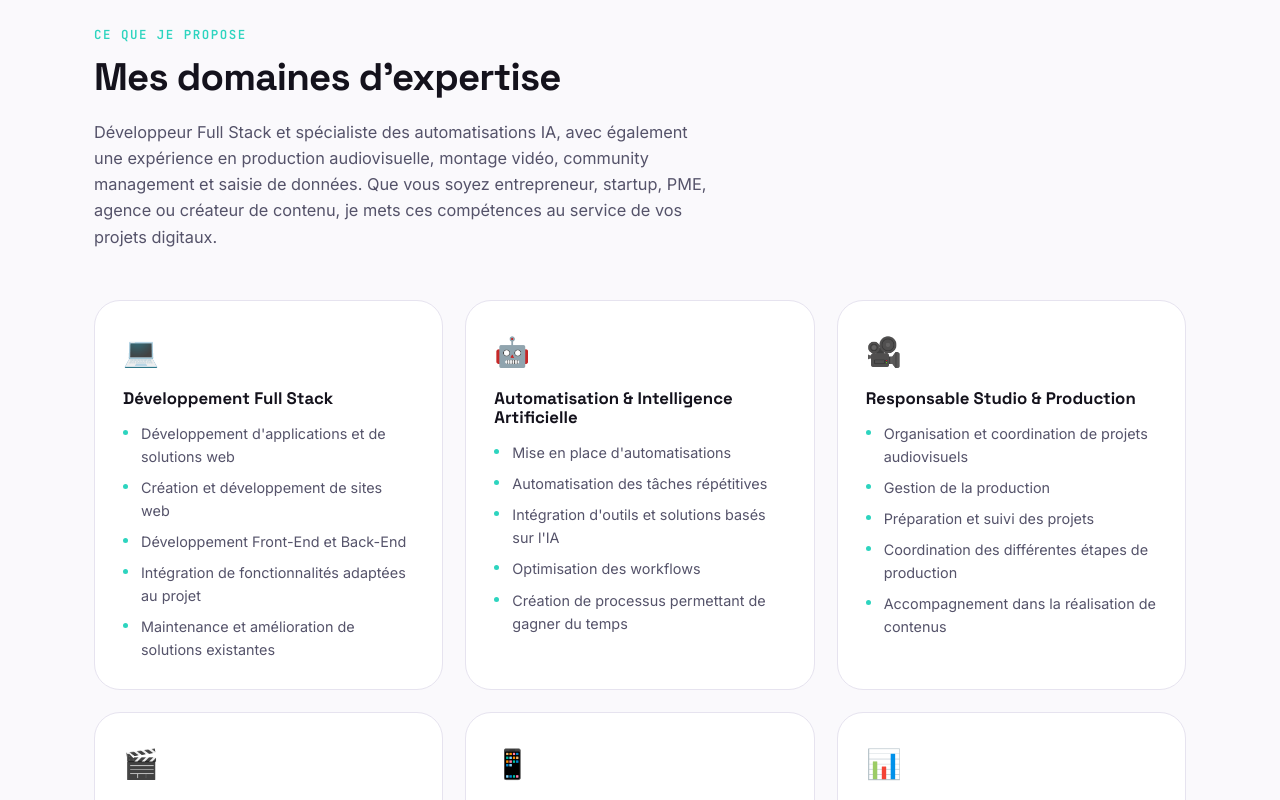
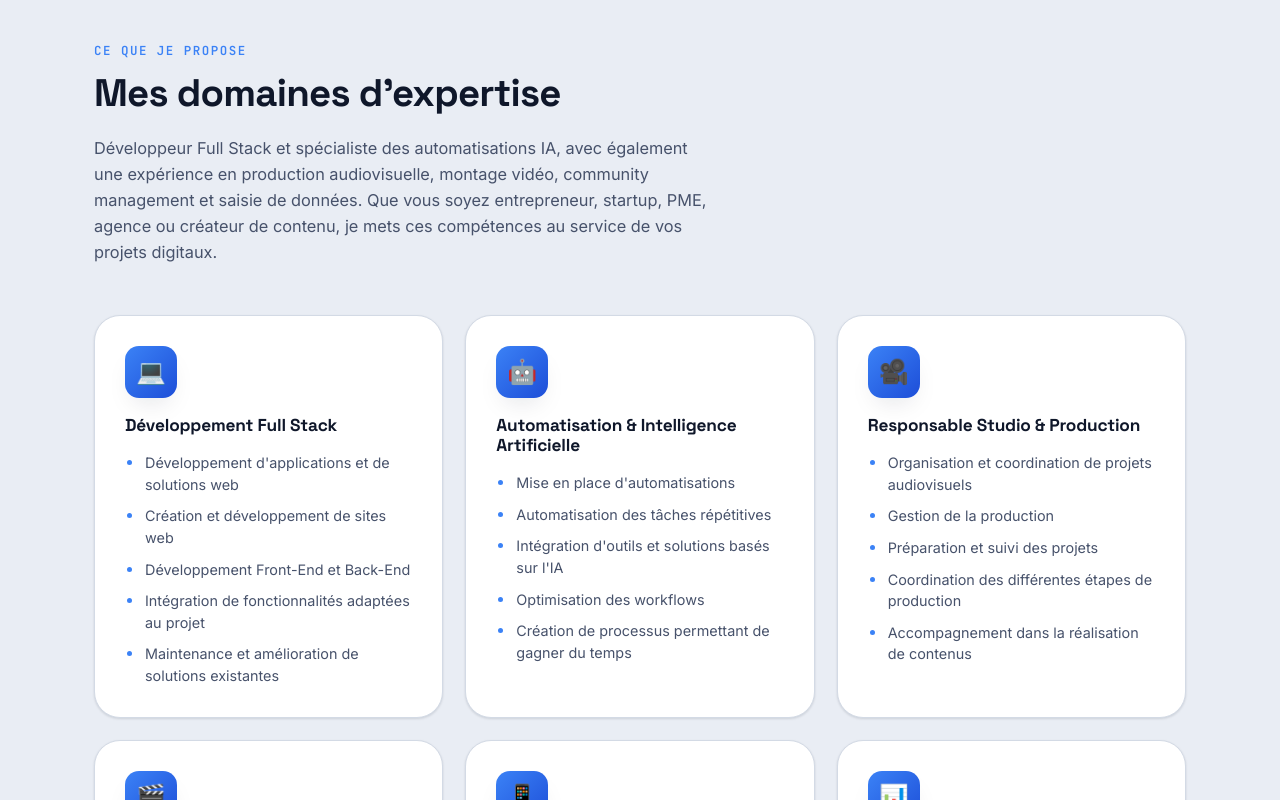
Before and after one commit to harstmann/portefolio-final, a plain HTML site: page index.html in a window 1280 px wide. Shown: the part 3634-4434 px from the top of the page. Drawn offline with Linux system fonts and the light colour scheme.

Commit message:
refactor(design): palette bleu/noir stricte + refonte contraste cartes
Diagnostic : le rose signalé venait du cache navigateur (le fichier
déployé était déjà correct) ; la section Services paraissait "à plat"
car aucune carte n'avait d'ombre au repos et le fond de page/carte du
thème clair étaient quasi identiques (#faf9fc vs #ffffff).

- Palette recentrée strictement sur bleu (#3b82f6/#1d4ed8) + fonds
  noir/anthracite (dark) et gris-bleu clair (light), suppression de
  toute teinte teal/violette
- Nouveau token --shadow-rest appliqué à toutes les cartes (skill,
  service, project, stat, contact, timeline, why-grid) pour une
  séparation visuelle nette même sans survol
- Contraste du thème clair augmenté (bg #e9edf4 vs surface #ffffff,
  bordures plus visibles) pour éviter l'effet "liste à plat"
- Cartes de service redessinées : badge d'icône en dégradé bleu,
  liseré d'accent animé au survol
- Cache-busting (?v=3) sur les assets CSS/JS + favicon recoloré

Co-Authored-By: Claude Sonnet 5 <noreply@anthropic.com>

```diff
--- a/assets/css/style.css
+++ b/assets/css/style.css
@@ -4,42 +4,44 @@
   --font-head: 'Space Grotesk', 'Inter', sans-serif;
   --font-mono: 'JetBrains Mono', 'SFMono-Regular', Menlo, monospace;
 
-  --bg: #0a0a0f;
-  --bg-alt: #0d0d14;
-  --surface: #131319;
-  --surface-hover: #1a1a22;
-  --border: #24242e;
-  --text: #f5f4fa;
-  --text-muted: #a3a1b3;
-  --text-faint: #6d6b80;
+  --bg: #05070d;
+  --bg-alt: #080b13;
+  --surface: #10141d;
+  --surface-hover: #171c28;
+  --border: #232a38;
+  --text: #f2f4f8;
+  --text-muted: #a3acbd;
+  --text-faint: #6b7386;
 
-  --accent: #2dd4bf;
-  --accent-2: #6366f1;
-  --accent-soft: rgba(45, 212, 191, 0.14);
+  --accent: #3b82f6;
+  --accent-2: #1d4ed8;
+  --accent-soft: rgba(59, 130, 246, 0.16);
 
   --radius-sm: 8px;
   --radius-md: 16px;
   --radius-lg: 26px;
 
-  --shadow-md: 0 10px 30px -12px rgba(0, 0, 0, 0.45);
-  --shadow-lg: 0 25px 60px -20px rgba(0, 0, 0, 0.55);
+  --shadow-rest: 0 1px 2px rgba(0, 0, 0, 0.3);
+  --shadow-md: 0 10px 30px -12px rgba(0, 0, 0, 0.5);
+  --shadow-lg: 0 25px 60px -20px rgba(0, 0, 0, 0.6);
 
   --transition: 200ms cubic-bezier(.4,0,.2,1);
   color-scheme: dark;
 }
 
 [data-theme="light"] {
-  --bg: #faf9fc;
-  --bg-alt: #ffffff;
+  --bg: #e9edf4;
+  --bg-alt: #f3f5f9;
   --surface: #ffffff;
-  --surface-hover: #f3f1f8;
-  --border: #e6e3ef;
-  --text: #14121c;
-  --text-muted: #55536a;
-  --text-faint: #8c8a9c;
-  --accent-soft: rgba(45, 212, 191, 0.12);
-  --shadow-md: 0 10px 30px -14px rgba(16, 24, 32, 0.18);
-  --shadow-lg: 0 25px 60px -20px rgba(16, 24, 32, 0.22);
+  --surface-hover: #eef1f7;
+  --border: #d3dae5;
+  --text: #0f172a;
+  --text-muted: #47526b;
+  --text-faint: #7c869c;
+  --accent-soft: rgba(37, 99, 235, 0.10);
+  --shadow-rest: 0 1px 3px rgba(15, 23, 42, 0.08), 0 1px 2px rgba(15, 23, 42, 0.05);
+  --shadow-md: 0 12px 28px -12px rgba(15, 23, 42, 0.18);
+  --shadow-lg: 0 25px 60px -20px rgba(15, 23, 42, 0.25);
   color-scheme: light;
 }
 
@@ -144,7 +146,7 @@ h1, h2, h3 { font-family: var(--font-head); line-height: 1.15; font-weight: 700;
 .hero::before {
   content: ""; position: absolute; inset: -20% -10% auto; height: 700px;
   background: radial-gradient(60% 60% at 30% 20%, var(--accent-soft), transparent 70%),
-              radial-gradient(50% 50% at 80% 10%, rgba(99, 102, 241, 0.14), transparent 70%);
+              radial-gradient(50% 50% at 80% 10%, rgba(29, 78, 216, 0.16), transparent 70%);
   pointer-events: none; z-index: -1;
 }
 .hero-inner {
@@ -240,9 +242,10 @@ h1, h2, h3 { font-family: var(--font-head); line-height: 1.15; font-weight: 700;
 .stats-grid { display: grid; grid-template-columns: 1fr 1fr; gap: 16px; }
 .stat-card {
   background: var(--surface); border: 1px solid var(--border); border-radius: var(--radius-md);
-  padding: 22px; text-align: center; transition: transform var(--transition), border-color var(--transition);
+  padding: 22px; text-align: center; box-shadow: var(--shadow-rest);
+  transition: transform var(--transition), border-color var(--transition), box-shadow var(--transition);
 }
-.stat-card:hover { transform: translateY(-4px); border-color: var(--accent); }
+.stat-card:hover { transform: translateY(-4px); border-color: var(--accent); box-shadow: var(--shadow-md); }
 .stat-num { font-family: var(--font-head); font-size: 2rem; font-weight: 700; color: var(--accent); }
 .stat-plus { font-family: var(--font-head); font-size: 2rem; font-weight: 700; color: var(--accent); }
 .stat-label { display: block; color: var(--text-muted); font-size: 0.85rem; margin-top: 4px; }
@@ -257,10 +260,14 @@ h1, h2, h3 { font-family: var(--font-head); line-height: 1.15; font-weight: 700;
 .skills-grid { display: grid; grid-template-columns: repeat(3, 1fr); gap: 20px; }
 .skill-card {
   background: var(--surface); border: 1px solid var(--border); border-radius: var(--radius-lg);
-  padding: 28px; transition: transform var(--transition), border-color var(--transition), box-shadow var(--transition);
+  padding: 28px; box-shadow: var(--shadow-rest);
+  transition: transform var(--transition), border-color var(--transition), box-shadow var(--transition);
 }
 .skill-card:hover { transform: translateY(-6px); border-color: var(--accent); box-shadow: var(--shadow-md); }
-.skill-icon { font-size: 1.8rem; margin-bottom: 14px; }
+.skill-icon {
+  display: flex; align-items: center; justify-content: center; width: 48px; height: 48px;
+  border-radius: 13px; background: var(--accent-soft); font-size: 1.4rem; margin-bottom: 16px;
+}
 .skill-card h3 { font-size: 1.05rem; margin-bottom: 14px; }
 
 .tag-list { display: flex; flex-wrap: wrap; gap: 8px; }
@@ -302,24 +309,36 @@ h1, h2, h3 { font-family: var(--font-head); line-height: 1.15; font-weight: 700;
 /* ===================== Services ===================== */
 .services-grid { display: grid; grid-template-columns: repeat(3, 1fr); gap: 22px; margin-bottom: 56px; }
 .service-card {
+  position: relative; display: flex; flex-direction: column;
   background: var(--surface); border: 1px solid var(--border); border-radius: var(--radius-lg);
-  padding: 28px; transition: transform var(--transition), border-color var(--transition), box-shadow var(--transition);
+  padding: 30px; box-shadow: var(--shadow-rest); overflow: hidden;
+  transition: transform var(--transition), border-color var(--transition), box-shadow var(--transition);
 }
-.service-card:hover { transform: translateY(-6px); border-color: var(--accent); box-shadow: var(--shadow-md); }
-.service-icon { font-size: 1.8rem; margin-bottom: 14px; }
-.service-card h3 { font-size: 1.05rem; margin-bottom: 14px; }
-.service-card ul { display: flex; flex-direction: column; gap: 8px; }
+.service-card::before {
+  content: ""; position: absolute; top: 0; left: 0; right: 0; height: 3px; transform: scaleX(0);
+  transform-origin: left; background: linear-gradient(90deg, var(--accent), var(--accent-2));
+  transition: transform 300ms ease;
+}
+.service-card:hover { transform: translateY(-6px); border-color: var(--accent); box-shadow: var(--shadow-lg); }
+.service-card:hover::before { transform: scaleX(1); }
+.service-icon {
+  display: flex; align-items: center; justify-content: center; width: 52px; height: 52px;
+  border-radius: 14px; background: linear-gradient(135deg, var(--accent), var(--accent-2));
+  font-size: 1.5rem; margin-bottom: 18px; box-shadow: var(--shadow-md); flex-shrink: 0;
+}
+.service-card h3 { font-size: 1.08rem; margin-bottom: 16px; letter-spacing: -0.01em; }
+.service-card ul { display: flex; flex-direction: column; gap: 10px; }
 .service-card li {
-  position: relative; padding-left: 18px; color: var(--text-muted); font-size: 0.9rem;
+  position: relative; padding-left: 20px; color: var(--text-muted); font-size: 0.9rem; line-height: 1.5;
 }
 .service-card li::before {
-  content: ""; position: absolute; left: 0; top: 8px; width: 5px; height: 5px; border-radius: 50%;
+  content: ""; position: absolute; left: 2px; top: 8px; width: 5px; height: 5px; border-radius: 50%;
   background: var(--accent);
 }
 
 .why-grid {
   max-width: 900px; margin: 0 auto; background: var(--surface); border: 1px solid var(--border);
-  border-radius: var(--radius-lg); padding: 36px;
+  border-radius: var(--radius-lg); padding: 36px; box-shadow: var(--shadow-rest);
 }
 .why-title { text-align: center; font-size: 1.1rem; margin-bottom: 22px; }
 .why-list {
@@ -346,9 +365,10 @@ h1, h2, h3 { font-family: var(--font-head); line-height: 1.15; font-weight: 700;
 }
 .timeline-content {
   background: var(--surface); border: 1px solid var(--border); border-radius: var(--radius-md);
-  padding: 24px 26px; transition: border-color var(--transition), transform var(--transition);
+  padding: 24px 26px; box-shadow: var(--shadow-rest);
+  transition: border-color var(--transition), transform var(--transition), box-shadow var(--transition);
 }
-.timeline-content:hover { border-color: var(--accent); transform: translateX(4px); }
+.timeline-content:hover { border-color: var(--accent); transform: translateX(4px); box-shadow: var(--shadow-md); }
 .timeline-date {
   display: inline-block; font-size: 0.74rem; font-weight: 500; letter-spacing: 0.06em;
   color: var(--accent); text-transform: uppercase; margin-bottom: 8px; font-family: var(--font-mono);
@@ -369,7 +389,7 @@ h1, h2, h3 { font-family: var(--font-head); line-height: 1.15; font-weight: 700;
 .projects-grid { display: grid; grid-template-columns: repeat(3, 1fr); gap: 22px; }
 .project-card {
   background: var(--surface); border: 1px solid var(--border); border-radius: var(--radius-lg);
-  padding: 26px; display: flex; flex-direction: column; gap: 12px;
+  padding: 26px; display: flex; flex-direction: column; gap: 12px; box-shadow: var(--shadow-rest);
   transition: transform var(--transition), border-color var(--transition), box-shadow var(--transition);
 }
 .project-card:hover { transform: translateY(-6px); border-color: var(--accent); box-shadow: var(--shadow-lg); }
@@ -377,7 +397,7 @@ h1, h2, h3 { font-family: var(--font-head); line-height: 1.15; font-weight: 700;
 .project-emoji { font-size: 1.7rem; }
 .project-badge {
   font-size: 0.68rem; font-weight: 600; text-transform: uppercase; letter-spacing: 0.06em;
-  color: var(--accent-2); background: rgba(99, 102, 241, 0.12); padding: 5px 10px; border-radius: 100px;
+  color: var(--accent-2); background: rgba(29, 78, 216, 0.14); padding: 5px 10px; border-radius: 100px;
   font-family: var(--font-mono);
 }
 .project-card h3 { font-size: 1.15rem; }
@@ -394,9 +414,10 @@ h1, h2, h3 { font-family: var(--font-head); line-height: 1.15; font-weight: 700;
 .contact-cards { display: grid; grid-template-columns: 1fr 1fr; gap: 16px; }
 .contact-card {
   display: flex; align-items: center; gap: 14px; background: var(--surface); border: 1px solid var(--border);
-  border-radius: var(--radius-md); padding: 18px 20px; transition: transform var(--transition), border-color var(--transition);
+  border-radius: var(--radius-md); padding: 18px 20px; box-shadow: var(--shadow-rest);
+  transition: transform var(--transition), border-color var(--transition), box-shadow var(--transition);
 }
-.contact-card:not(.contact-card-static):hover { transform: translateY(-4px); border-color: var(--accent); }
+.contact-card:not(.contact-card-static):hover { transform: translateY(-4px); border-color: var(--accent); box-shadow: var(--shadow-md); }
 .contact-card svg { width: 22px; height: 22px; color: var(--accent); flex-shrink: 0; }
 .contact-label { display: block; font-size: 0.78rem; color: var(--text-faint); text-transform: uppercase; letter-spacing: 0.04em; }
 .contact-value { display: block; font-weight: 600; font-size: 0.95rem; word-break: break-word; }
--- a/index.html
+++ b/index.html
@@ -18,7 +18,7 @@
 <link rel="preconnect" href="https://fonts.gstatic.com" crossorigin />
 <link href="https://fonts.googleapis.com/css2?family=Space+Grotesk:wght@500;600;700&family=Inter:wght@400;500;600;700&family=JetBrains+Mono:wght@400;500;600&display=swap" rel="stylesheet" />
 
-<link rel="stylesheet" href="assets/css/style.css" />
+<link rel="stylesheet" href="assets/css/style.css?v=3" />
 </head>
 <body>
 
@@ -768,6 +768,6 @@
   <svg viewBox="0 0 24 24" fill="none" stroke="currentColor" stroke-width="2"><path d="M12 19V5M5 12l7-7 7 7"/></svg>
 </button>
 
-<script src="assets/js/main.js"></script>
+<script src="assets/js/main.js?v=3"></script>
 </body>
 </html>
```
